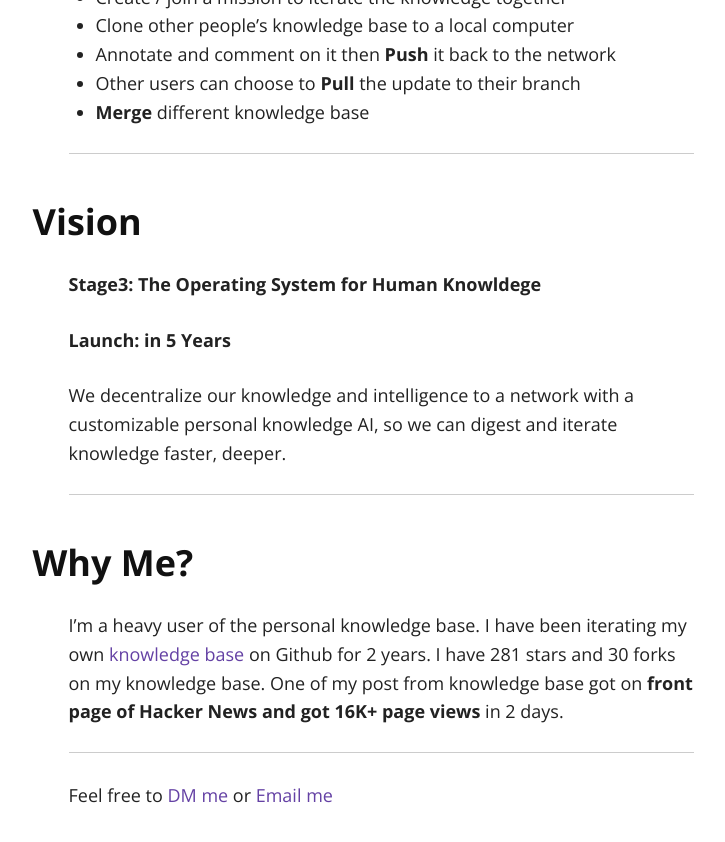
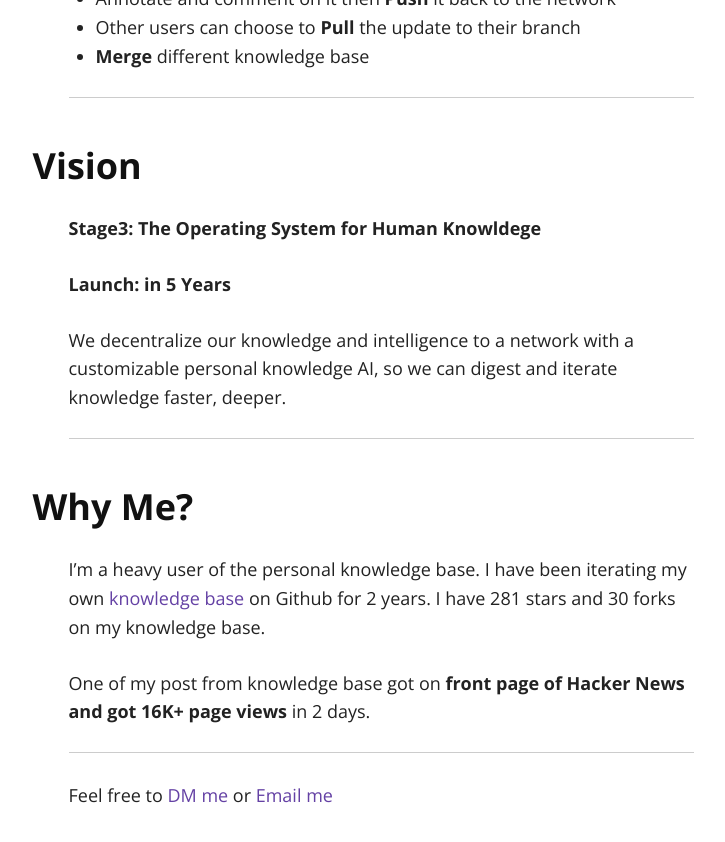
Before and after one commit to tarsmachine/tarsmachine.github.io, a Jekyll site: the page built from index.md, in a window 1280 px wide and 900 px high, scrolled down 2916 px. Shown: the top 842 px of the window, without its empty margins (259-984 px from the left). Built offline with Jekyll 4.4.1, drawn with Linux system fonts in a browser that asks for light colours; nearby versions of some CDN libraries; some of the changed lines change nothing that is shown; some of the changed text lies outside the part shown.

Commit message:
Remove Link

```diff
--- a/index.md
+++ b/index.md
@@ -15,9 +15,6 @@
 
 - The good knolwedge input & output system (the search engine)
 - A well-structured knowledge network (interactions)
-
-**[Join Beta for macOS/Win/Ubuntu](mailto:allenleein@gmail.com?subject=Join TARS&body=Hi, I would like to join the private bete!)**
-
 
 ### Search Engine
 
@@ -79,7 +76,9 @@
 
 ### Why Me?
 
-I'm a heavy user of the personal knowledge base. I have been iterating my own [knowledge base](https://github.com/allenleein/knowledge-base) on Github for 2 years. I have 281 stars and 30 forks on my knowledge base. One of my post from knowledge base got on **front page of Hacker News and got 16K+ page views** in 2 days.
+I'm a heavy user of the personal knowledge base. I have been iterating my own [knowledge base](https://github.com/allenleein/knowledge-base) on Github for 2 years. I have 281 stars and 30 forks on my knowledge base.
+
+One of my post from knowledge base got on **front page of Hacker News and got 16K+ page views** in 2 days.
 
 ---
 
```
